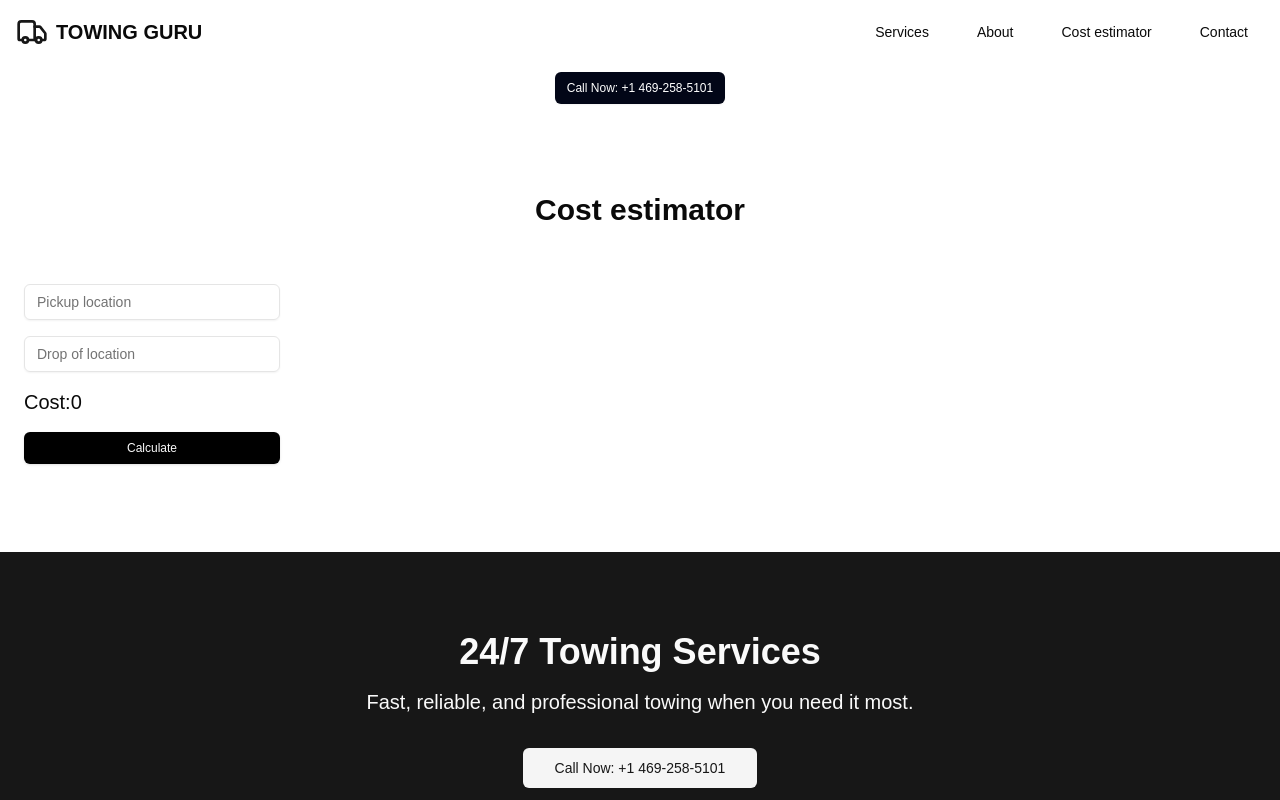
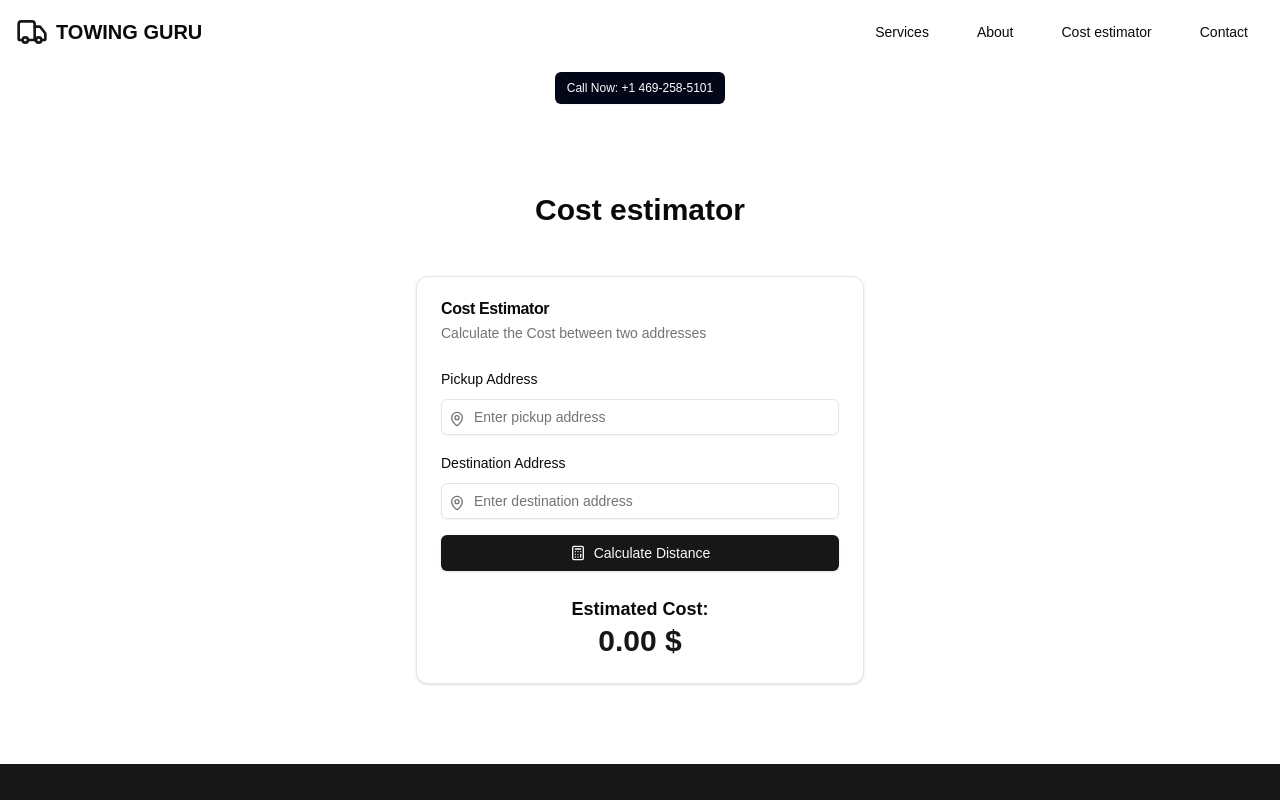
Before and after one commit to mwasnoah/towing-company, a Next.js app: page / in a window 1280 px wide. Shown: the top 800 px of the page. Built offline with nearby package versions, Linux system fonts and the light colour scheme.

Commit message:
feat:adds cost estimation logic and ui

```diff
--- a/app/page.tsx
+++ b/app/page.tsx
@@ -1,24 +1,75 @@
 "use client";
 
 import { useState } from "react";
-import { Button } from "@/components/ui/button";
-import { Input } from "@/components/ui/input";
 import { Textarea } from "@/components/ui/textarea";
-import { Card, CardContent } from "@/components/ui/card";
 import { MenuIcon, X, Truck, Clock, Star } from "lucide-react";
 import Link from "next/link";
+import {
+  Card,
+  CardContent,
+  CardDescription,
+  CardFooter,
+  CardHeader,
+  CardTitle,
+} from "@/components/ui/card";
+import { Input } from "@/components/ui/input";
+import { Button } from "@/components/ui/button";
+import { Label } from "@/components/ui/label";
+import { MapPin, CalculatorIcon } from "lucide-react";
 
 export default function TowingCompanyApp() {
   const [mobileMenuOpen, setMobileMenuOpen] = useState(false);
   const [cost, setCost] = useState(0);
-  const [dropOfLocation, setDropOfLocation] = useState("");
+  const [pickup, setPickup] = useState("");
+  const [destination, setDestination] = useState("");
+  const [distance, setDistance] = useState<number | null>(22);
+  const [error, setError] = useState("");
+  const [isLoading, setIsLoading] = useState(false);
 
-  const [pickUpLocation, setpickUpLocation] = useState("");
+  const handleCalculate = () => {
+    if (!pickup || !destination) {
+      setError("Please enter both pickup and destination addresses.");
+      return;
+    }
+
+    setError("");
+    setIsLoading(true);
+    const url = new URL(
+      "https://maps.googleapis.com/maps/api/distancematrix/json",
+    );
+    url.searchParams.append("destinations", destination);
+
+    url.searchParams.append("origins", pickup);
+
+    url.searchParams.append("units", "imperial");
+
+    url.searchParams.append("key", "AIzaSyBeW7Tg8CA95nddhZVv5G7dCQB7wMNpmYQ");
+    console.log(url.href);
+    fetch(url.href, {})
+      .then((data) => data.json())
+      .then((data) => {
+        setIsLoading(false);
+        console.log(data);
+        console.log(
+          Number(data.rows[0].elements[0].distance.text.split(" ")[0]) * 3 + 85,
+        );
+        setDistance(
+          Number(data.rows[0].elements[0].distance.text.split(" ")[0]),
+        );
+        setCost(
+          Number(data.rows[0].elements[0].distance.text.split(" ")[0]) * 3 + 85,
+        );
+        console.log(distance);
+      })
+      .catch((e) => {
+        console.error(e);
+
+        setIsLoading(false);
+      });
+    // Simulating an API call with setTimeout
+  };
   const toggleMobileMenu = () => {
     setMobileMenuOpen(!mobileMenuOpen);
-  };
-  const calculateCost = () => {
-    setCost(93);
   };
 
   return (
@@ -122,7 +173,12 @@ export default function TowingCompanyApp() {
       <main>
         <div className="grid place-items-center">
           <Button size="sm" variant="secondary" className="m-2 bg-[#020617]">
-            <Link className="text-white hover:text-[#be123c]" href="tel:+1 469-258-5101">Call Now: +1 469-258-5101</Link>
+            <Link
+              className="text-white hover:text-[#be123c]"
+              href="tel:+1 469-258-5101"
+            >
+              Call Now: +1 469-258-5101
+            </Link>
           </Button>
         </div>
         <section id="testimonials" className="py-20">
@@ -130,39 +186,67 @@ export default function TowingCompanyApp() {
             <h2 className="text-3xl font-bold mb-12 text-center">
               Cost estimator
             </h2>
-
+            <Card className="w-full max-w-md mx-auto">
+              <CardHeader>
+                <CardTitle>Cost Estimator</CardTitle>
+                <CardDescription>
+                  Calculate the Cost between two addresses
+                </CardDescription>
+              </CardHeader>
+              <CardContent className="space-y-4">
+                <div className="space-y-2">
+                  <Label htmlFor="pickup">Pickup Address</Label>
+                  <div className="relative">
+                    <MapPin className="absolute left-2 top-3 h-4 w-4 text-muted-foreground" />
                     <Input
-              value={pickUpLocation}
-              onChange={(e) => {
-                setpickUpLocation(e.target.value);
-              }}
-              className="m-2 max-w-64"
-              type="teit mostxt"
-              placeholder="Pickup location"
-              required
+                      id="pickup"
+                      placeholder="Enter pickup address"
+                      value={pickup}
+                      onChange={(e) => setPickup(e.target.value)}
+                      className="pl-8"
                     />
+                  </div>
+                </div>
+                <div className="space-y-2">
+                  <Label htmlFor="destination">Destination Address</Label>
+                  <div className="relative">
+                    <MapPin className="absolute left-2 top-3 h-4 w-4 text-muted-foreground" />
                     <Input
-              value={dropOfLocation}
-              onChange={(e) => {
-                setDropOfLocation(e.target.value);
-              }}
-              className="m-2 max-w-64"
-              type="email"
-              placeholder="Drop of location"
-              required
+                      id="destination"
+                      placeholder="Enter destination address"
+                      value={destination}
+                      onChange={(e) => setDestination(e.target.value)}
+                      className="pl-8"
                     />
-            <p className="text-xl m-2">Cost:{cost}</p>
-
+                  </div>
+                </div>
+                {error && <p className="text-sm text-red-500">{error}</p>}
                 <Button
-            size="sm"
-
-              onClick={() => {
-                calculateCost();
-              }}
-              className="m-2 bg-black w-64"
+                  onClick={handleCalculate}
+                  disabled={isLoading}
+                  className="w-full"
                 >
-              Calculate
+                  {isLoading ? (
+                    "Calculating..."
+                  ) : (
+                    <>
+                      <CalculatorIcon className="mr-2 h-4 w-4" /> Calculate
+                      Distance
+                    </>
+                  )}
                 </Button>
+              </CardContent>
+              {distance !== null && (
+                <CardFooter>
+                  <div className="w-full text-center">
+                    <p className="text-lg font-semibold">Estimated Cost:</p>
+                    <p className="text-3xl font-bold text-primary">
+                      {cost.toFixed(2)} $
+                    </p>
+                  </div>
+                </CardFooter>
+              )}
+            </Card>{" "}
           </div>
         </section>
         {/* Hero Section */}
--- /dev/null
+++ b/components/ui/label.tsx
@@ -0,0 +1,26 @@
+"use client"
+
+import * as React from "react"
+import * as LabelPrimitive from "@radix-ui/react-label"
+import { cva, type VariantProps } from "class-variance-authority"
+
+import { cn } from "@/lib/utils"
+
+const labelVariants = cva(
+  "text-sm font-medium leading-none peer-disabled:cursor-not-allowed peer-disabled:opacity-70"
+)
+
+const Label = React.forwardRef<
+  React.ElementRef<typeof LabelPrimitive.Root>,
+  React.ComponentPropsWithoutRef<typeof LabelPrimitive.Root> &
+    VariantProps<typeof labelVariants>
+>(({ className, ...props }, ref) => (
+  <LabelPrimitive.Root
+    ref={ref}
+    className={cn(labelVariants(), className)}
+    {...props}
+  />
+))
+Label.displayName = LabelPrimitive.Root.displayName
+
+export { Label }
--- a/package.json
+++ b/package.json
@@ -10,6 +10,7 @@
   },
   "dependencies": {
     "@radix-ui/react-icons": "^1.3.0",
+    "@radix-ui/react-label": "^2.1.0",
     "@radix-ui/react-slot": "^1.1.0",
     "@typescript-eslint/parser": "^8.7.0",
     "class-variance-authority": "^0.7.0",
```
Also changed, not shown: 1 other file (tests, documents, lock files or other folders). Lines whose indentation alone changed are shown as unchanged.
